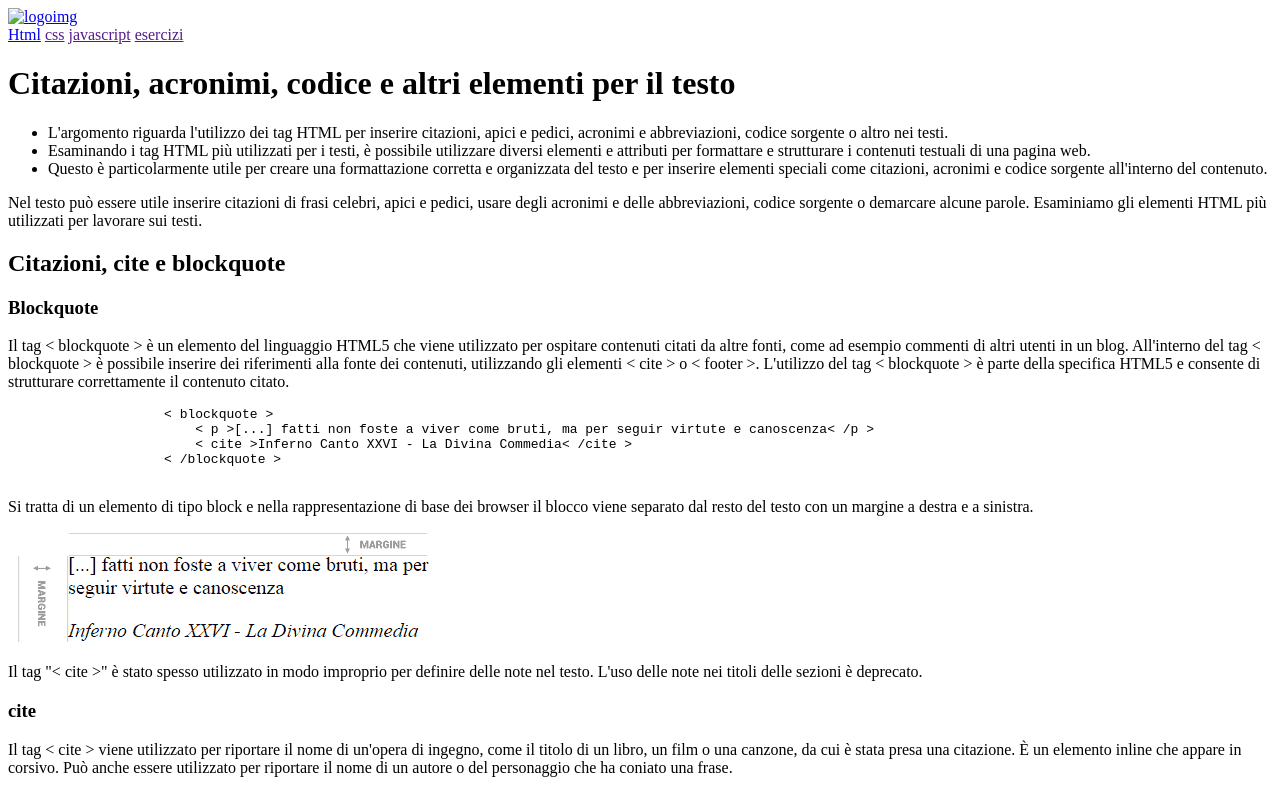
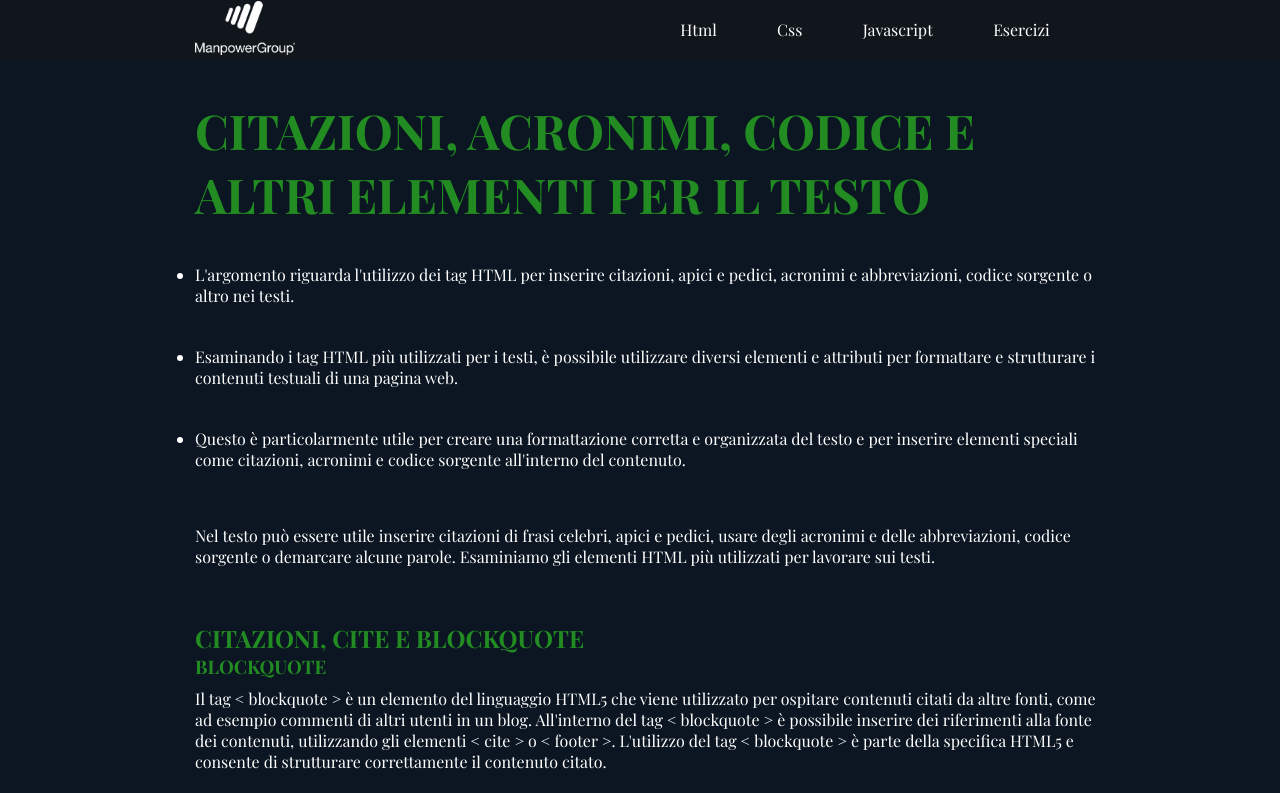
Before and after one commit to GabGas9819/project-tree-school, a plain HTML site: page ProjectTreeShoolCommon/citazioni-acronimi-codice-e-altri-elementi-per-il-testo.html in a window 1280 px wide. Shown: the top 793 px of the page. Drawn offline with nearby package versions, Linux system fonts and the light colour scheme; the site is published under a folder, as on GitHub Pages, so addresses that start at the root find nothing; a web font is replaced by a local one.

Commit message:
30/10/2023

```diff
--- a/ProjectTreeShoolCommon/citazioni-acronimi-codice-e-altri-elementi-per-il-testo.html
+++ b/ProjectTreeShoolCommon/citazioni-acronimi-codice-e-altri-elementi-per-il-testo.html
@@ -2,7 +2,7 @@
 <html lang="en">
 <head>
     <!-- links -->
-    <link rel="stylesheet" href="/style.css">
+    <link rel="stylesheet" href="style.css">
 
     <link rel="preconnect" href="https://fonts.googleapis.com">
     <link rel="preconnect" href="https://fonts.gstatic.com" crossorigin>
@@ -18,10 +18,10 @@
 <nav class="navbar">
     <div class="nav-container">
         <div class="logo">
-            <a href="/Homepage.html"><img src="/logoimg/logo.webp" alt="logoimg"></a>
+            <a href="Homepage.html"><img src="logoimg/logo.webp" alt="logoimg"></a>
         </div>
         <div class="links-container">
-            <a href="/index.html">Html</a>
+            <a href="index.html">Html</a>
             <a href="">css</a>
             <a href="">javascript</a>
             <a href="">esercizi</a>
```
Also changed, not shown: ProjectTreeShoolCommon/commenti-in-html.html (+3 -3 lines), ProjectTreeShoolCommon/elementi-e-tag-in-html.html (+3 -3 lines), ProjectTreeShoolCommon/elenchi-puntati-e-numerati.html (+3 -3 lines), ProjectTreeShoolCommon/gli-attributi.html (+3 -3 lines), ProjectTreeShoolCommon/grassetti-e-corsivi-usare-i-tag-strong-em-b-e-i.html (+3 -3 lines), ProjectTreeShoolCommon/index.html (+1 -1 lines), ProjectTreeShoolCommon/titoli-paragrafi-e-testi.html (+3 -3 lines).
